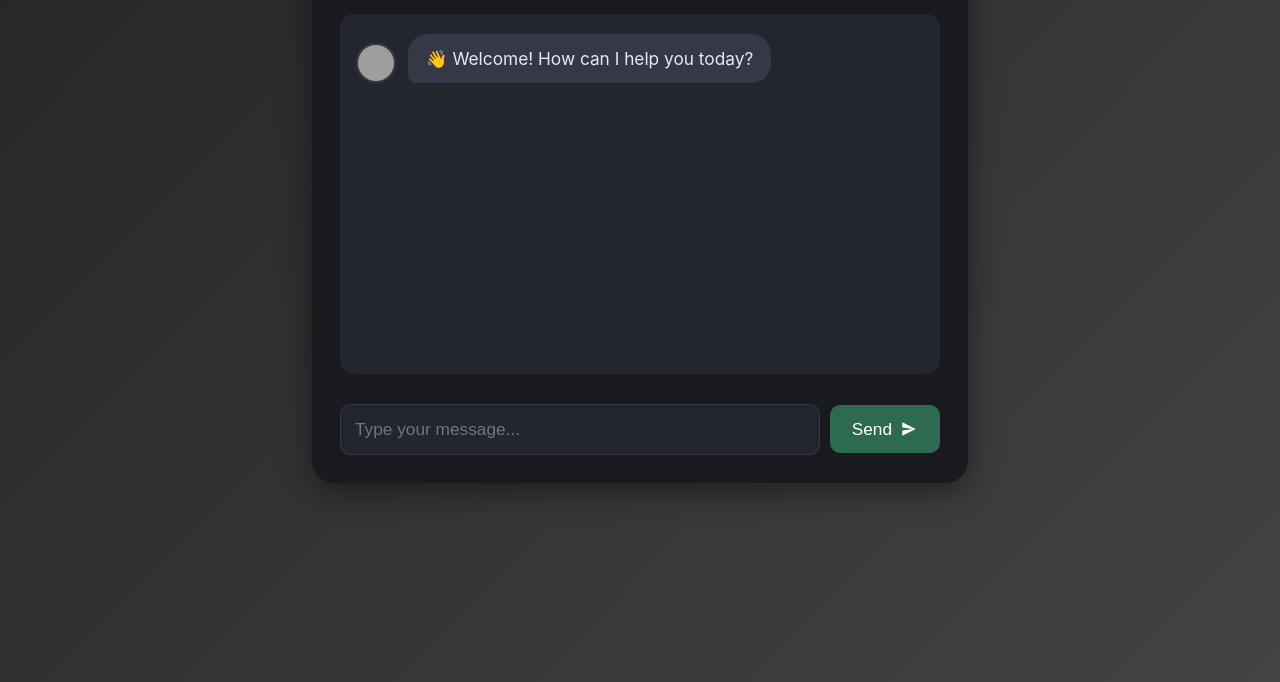
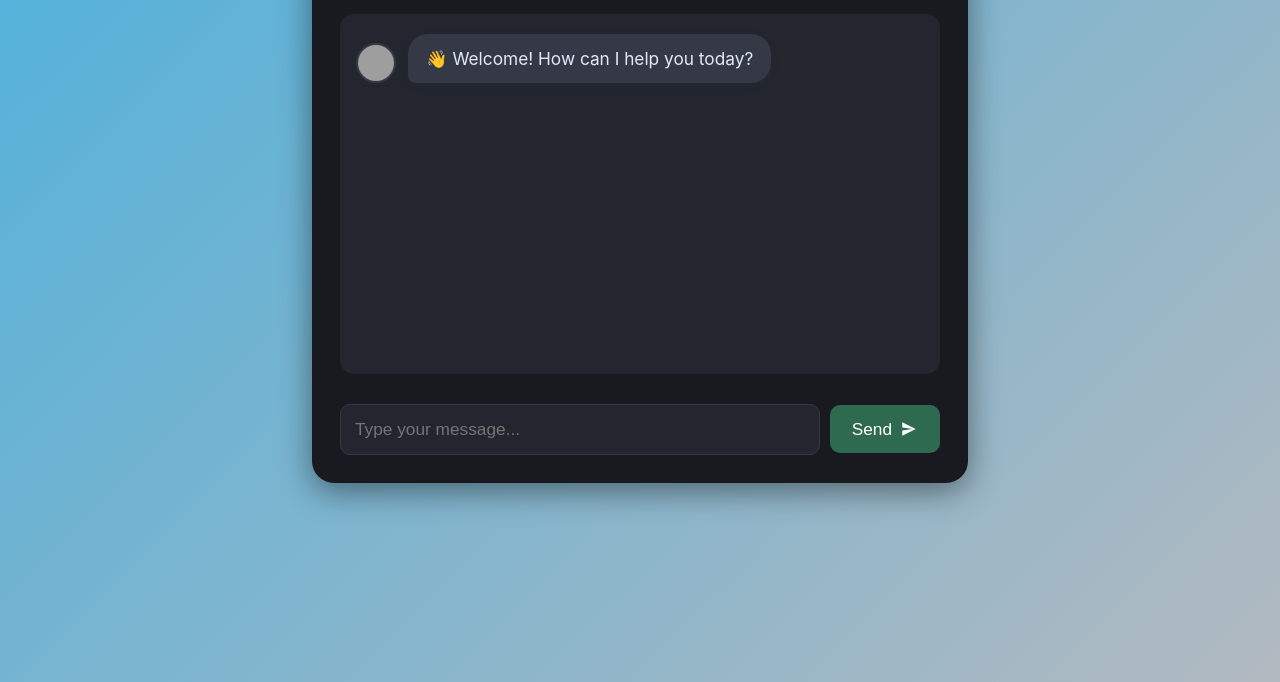
Before and after one commit to ShashwatPathak-01/Chatbot, a website: page index.html in a window 1280 px wide. Shown: the part 166-848 px from the top of the page. Drawn offline with Linux system fonts and the light colour scheme; grey boxes are pictures that could not be loaded.

Commit message:
Update style.css

```diff
--- a/style.css
+++ b/style.css
@@ -1,5 +1,5 @@
 body {
-  background: linear-gradient(135deg, #232526 0%, #414345 100%);
+  background: linear-gradient(135deg, #4db1dc 0%, #b2b9c0 100%);
   font-family: 'Inter', 'Segoe UI', Arial, sans-serif;
   margin: 0;
   padding: 0;
```
